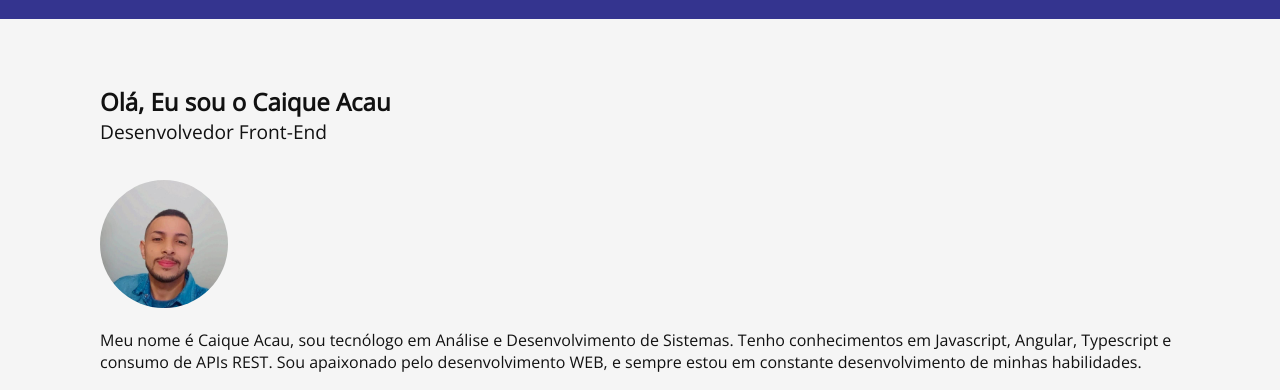
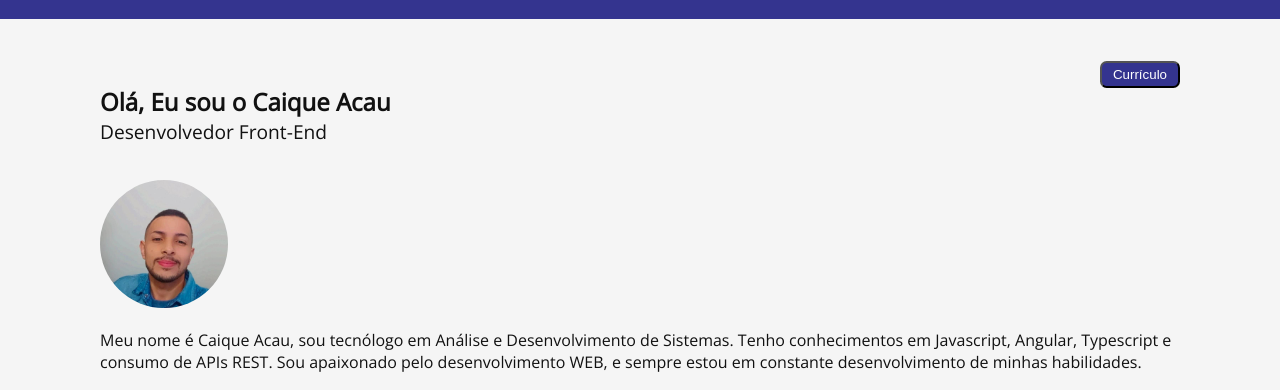
Before and after one commit to Caiqueacau-02/Portfolio_caique-acau, a plain HTML site: page index.html in a window 1280 px wide. Shown: the part 67-457 px from the top of the page. Drawn offline with nearby package versions, Linux system fonts and the light colour scheme.

Commit message:
adicionado botao para download do curriculo

```diff
--- a/assets/css/style.css
+++ b/assets/css/style.css
@@ -124,6 +124,15 @@ section{
     text-align: center;
 }
 
+.button{
+    background-color: rgb(52, 52, 143);
+    color: white;
+    height: 2em;
+    width: 6em;
+    border-radius: 0.5em;
+    cursor: pointer;
+}
+
 footer{
     position: relative;
     margin-top: 10rem;
--- a/index.html
+++ b/index.html
@@ -47,6 +47,7 @@
             <p class="text__home">Desenvolvedor Front-End</p>
             <img class="photo-profile" src="assets/image/photo-profile.jpg" alt="Foto de perfil Portfólio">
         </div>
+        <a href="assets/download/Currículo Caique.pdf" download=""><button class="button">Currículo</button></a>
 
     </section>
     <section id="about" class="about-container">
```
Also changed, not shown: 1 other file.
